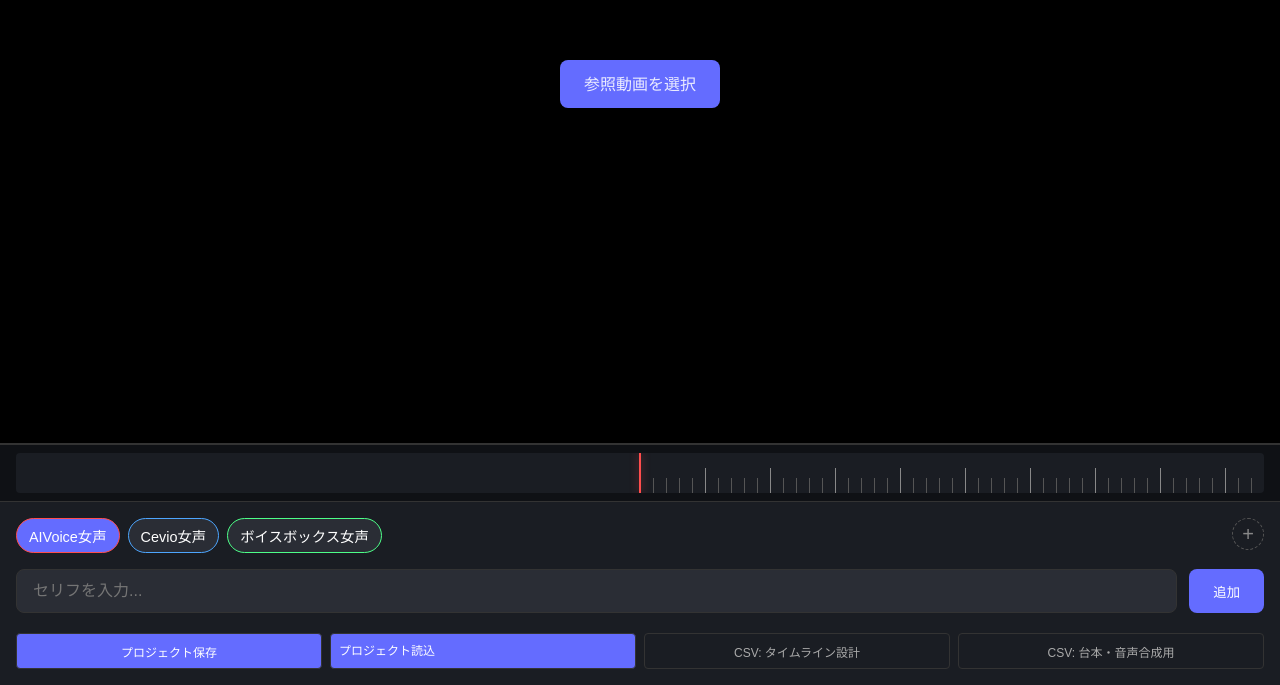
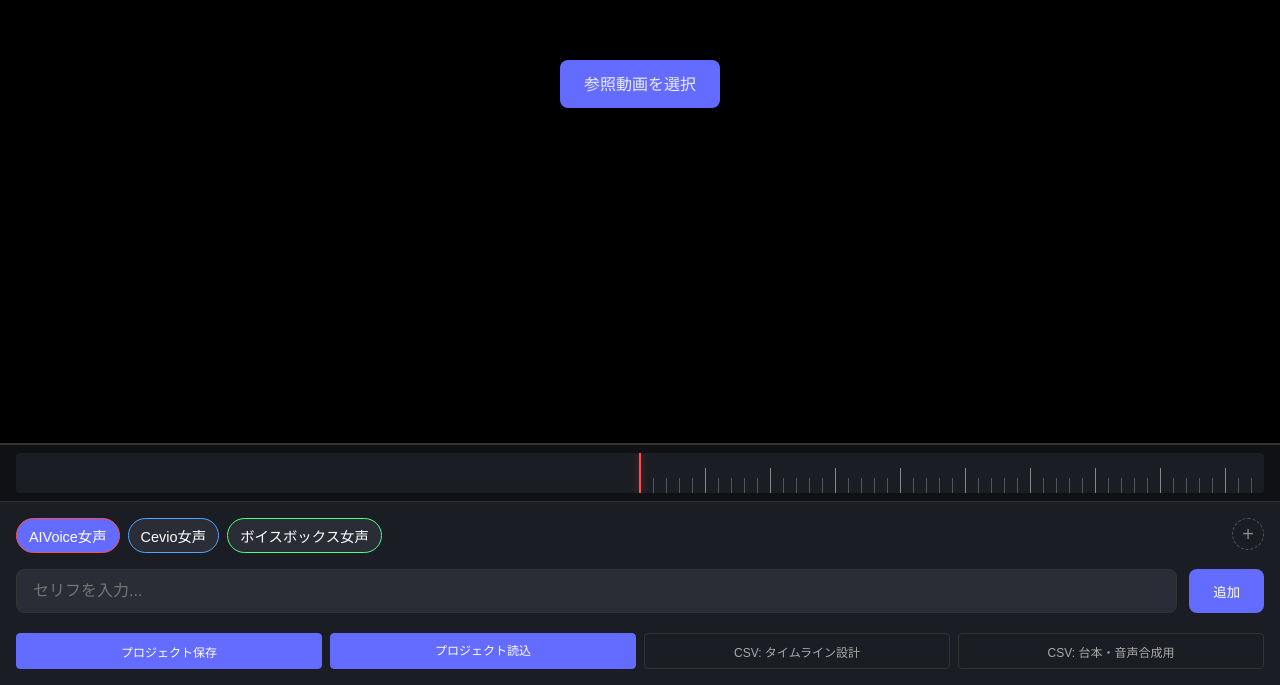
Before and after one commit to mugentaishibyo/20260406_gj_plotter, a website built with Vite: page index.html in a window 1280 px wide. Shown: the part 276-961 px from the top of the page. Built offline with nearby package versions, Linux system fonts and the light colour scheme.

Commit message:
refactor: プロジェクトボタンのスタイルをCSSファイルへ移行

```diff
--- a/index.html
+++ b/index.html
@@ -64,8 +64,8 @@
         </div>
 
         <div class="export-section">
-          <button class="export-btn" style="background-color: var(--primary-color); color: white;" id="save-project">プロジェクト保存</button>
-          <label class="export-btn" style="background-color: var(--primary-color); color: white; display: inline-block; cursor: pointer;" for="load-project">
+          <button class="export-btn export-btn-primary" id="save-project">プロジェクト保存</button>
+          <label class="export-btn export-btn-primary" for="load-project">
             プロジェクト読込
             <input type="file" id="load-project" accept=".json" hidden>
           </label>
--- a/src/style.css
+++ b/src/style.css
@@ -540,9 +540,23 @@ body {
   border-radius: 4px;
   color: #aaa;
   cursor: pointer;
+  text-align: center;
+  display: inline-block;
+  box-sizing: border-box;
 }
 
 .export-btn:hover {
   border-color: #555;
   color: white;
 }
+
+.export-btn-primary {
+  background-color: var(--primary-color);
+  color: white;
+  border-color: var(--primary-color);
+}
+
+.export-btn-primary:hover {
+  filter: brightness(1.2);
+  border-color: var(--primary-color);
+}
```
